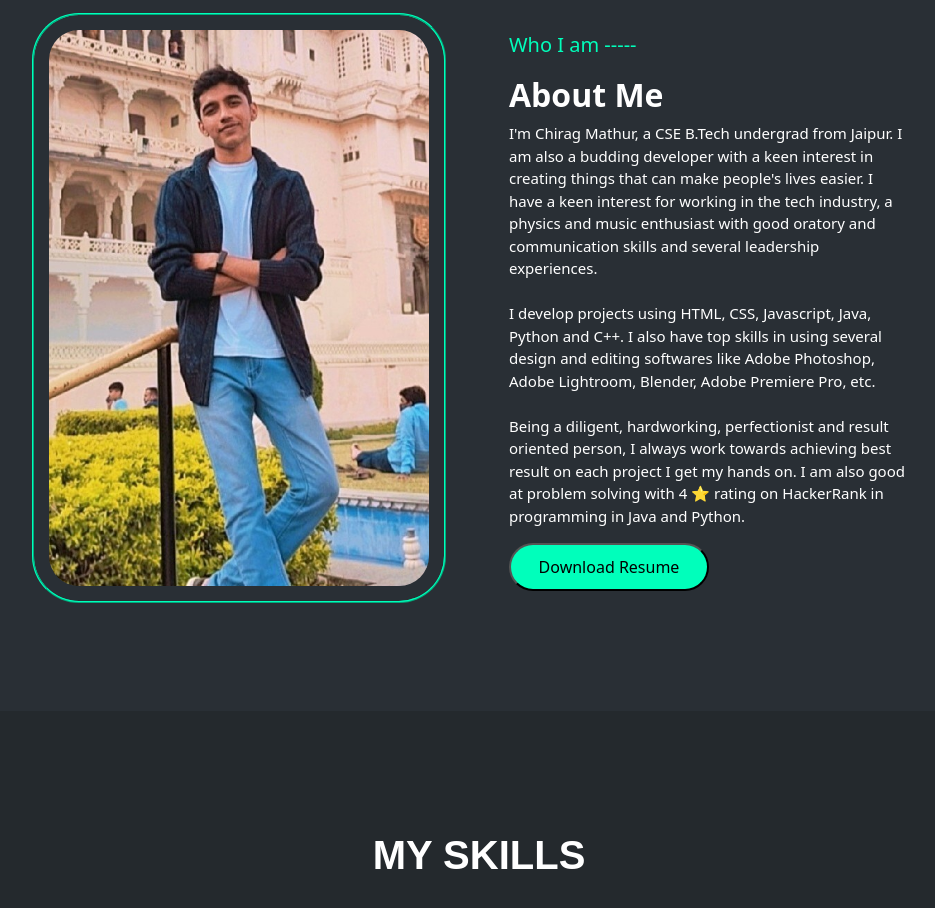
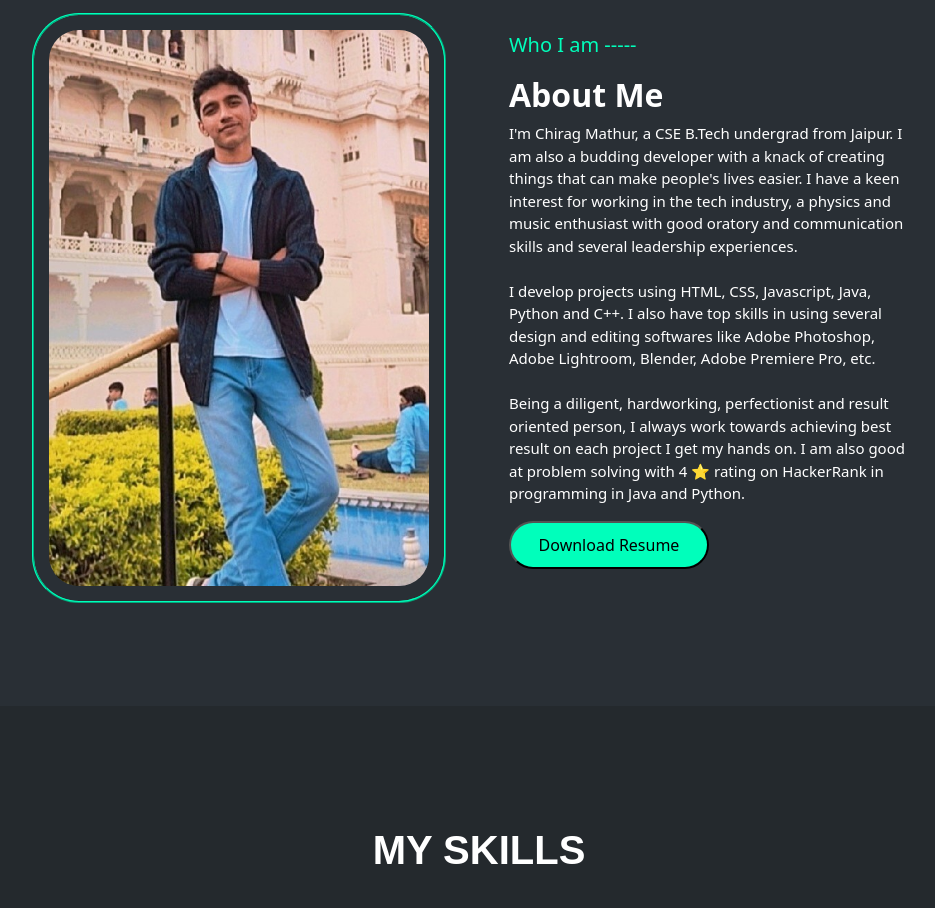
Before and after one commit to mchirag2002/mchirag2002.github.io, a plain HTML site: page index.html in a window 1280 px wide. Shown: the part 820-1728 px from the top of the page, without its empty margins (161-1096 px from the left). Drawn offline with nearby package versions, Linux system fonts and the light colour scheme.

Commit message:
updated intro

```diff
--- a/index.html
+++ b/index.html
@@ -71,7 +71,7 @@
                 <h2 style="font-weight: bolder;">About Me</h2>
                 <p style="width: 400px; font-size:15px;">
                     I'm Chirag Mathur, a CSE B.Tech undergrad from Jaipur. I am also a budding developer
-                    with a keen interest in creating things that can make people's lives easier. I have a keen interest
+                    with a knack of creating things that can make people's lives easier. I have a keen interest
                     for
                     working in the tech industry, a physics and music enthusiast
                     with good oratory and communication skills and several
```
